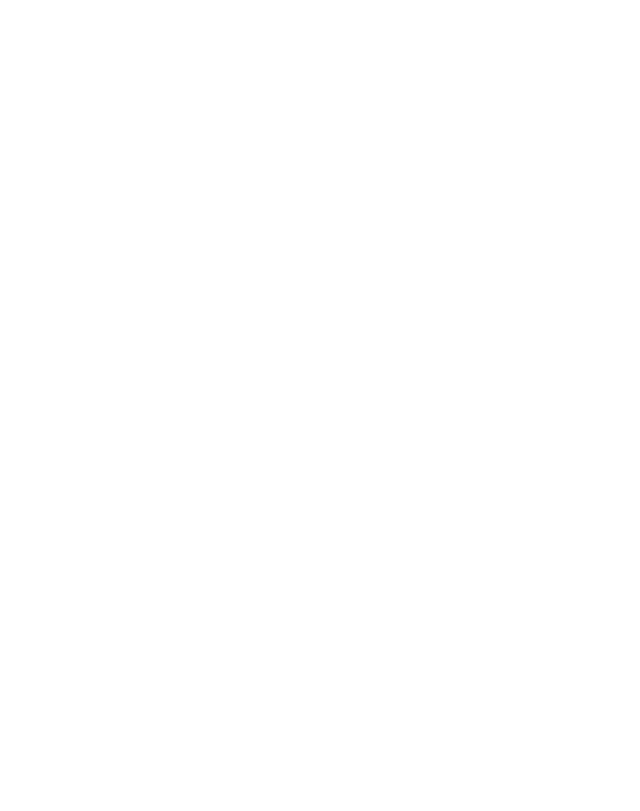
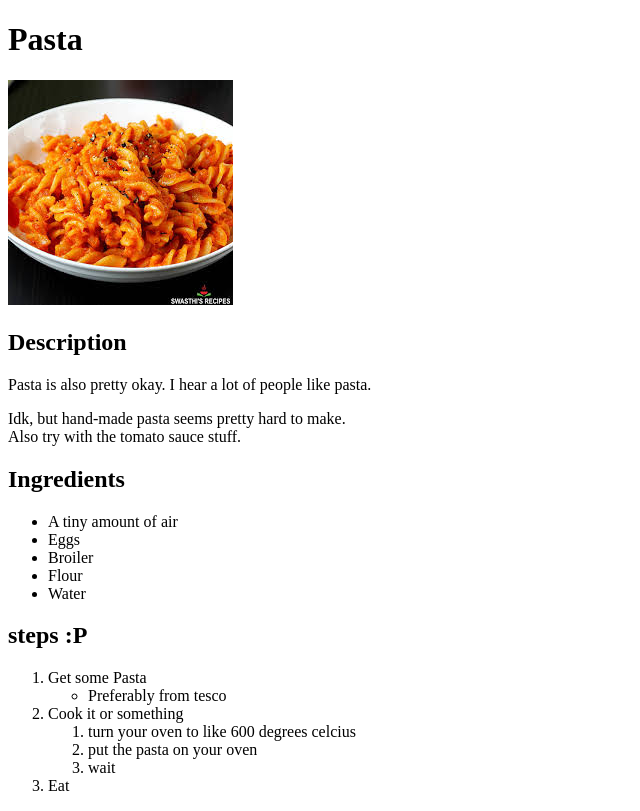
Before and after one commit to gltcturntbr/recipes_proj, a plain HTML site: page recipes/pasta.html in a window 1280 px wide. Shown: the whole page, without its empty margins (0-640 px from the left). Drawn offline with Linux system fonts and the light colour scheme.

Commit message:
Add content to pasta.html and kiwi.html, fix fries.html
Ingredients, a description and steps were added to
pasta.html and fries.html.Added missing text to alt
in picture of fries in fries.html

```diff
--- a/recipes/pasta.html
+++ b/recipes/pasta.html
@@ -0,0 +1,48 @@
+<!DOCTYPE html>
+<html lang="en">
+  <head>
+    <meta charset="UTF-8" />
+    <meta name="viewport" content="width=device-width, initial-scale=1.0" />
+    <title>Pasta</title>
+  </head>
+  <body>
+    <h1>Pasta</h1>
+    <img src="pasta.jpg" alt="pasta" />
+    <h2>Description</h2>
+    <p>Pasta is also pretty okay. I hear a lot of people like pasta.</p>
+
+    <p>
+      Idk, but hand-made pasta seems pretty hard to make.<br />
+      Also try with the tomato sauce stuff.
+    </p>
+
+    <h2>Ingredients</h2>
+    <ul>
+      <li>A tiny amount of air</li>
+      <li>Eggs</li>
+
+      <li>Broiler</li>
+      <li>Flour</li>
+      <li>Water</li>
+    </ul>
+
+    <h2>steps :P</h2>
+    <ol>
+      <li>
+        Get some Pasta
+        <ul>
+          <li>Preferably from tesco</li>
+        </ul>
+      </li>
+      <li>
+        Cook it or something
+        <ol>
+          <li>turn your oven to like 600 degrees celcius</li>
+          <li>put the pasta on your oven</li>
+          <li>wait</li>
+        </ol>
+      </li>
+      <li>Eat</li>
+    </ol>
+  </body>
+</html>
```
Also changed, not shown: recipes/fries.html (+1 -1 lines), recipes/kiwi.html (+27 -0 lines), recipes/kiwi.jpg (added), recipes/pasta.jpg (added).
